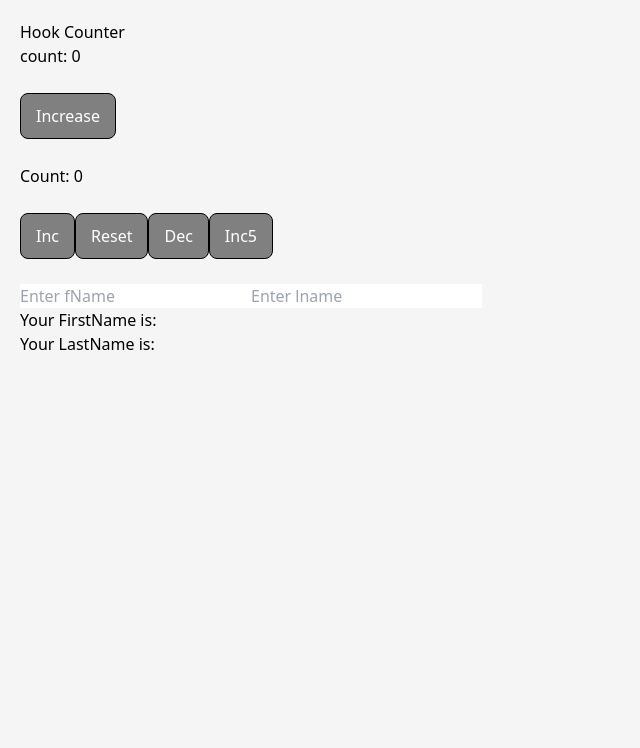
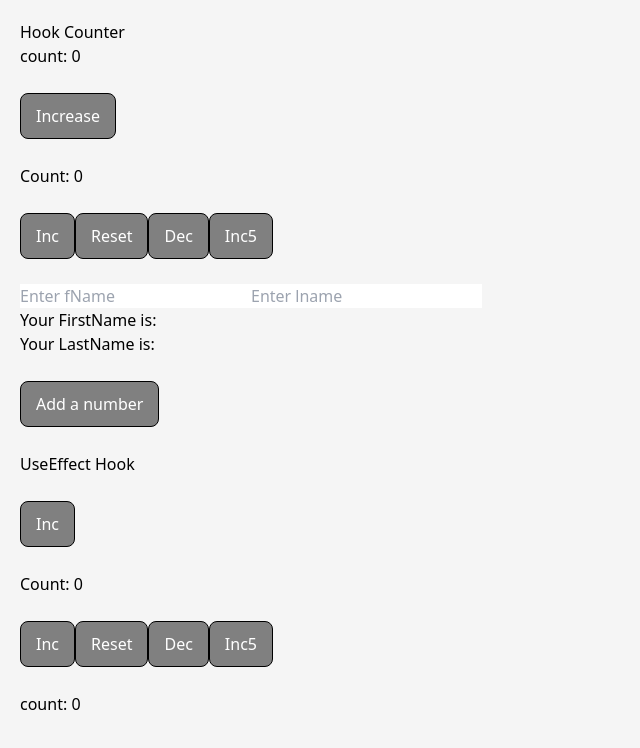
Before and after one commit to Omid-Sargazi/react-project, a React (Create React App) app: page / in a window 1280 px wide. Shown: the top 748 px of the page, without its empty margins (0-640 px from the left). Built offline with nearby package versions, Linux system fonts and the light colour scheme.

Commit message:
React Hooks useEffect after render

```diff
--- a/src/App.js
+++ b/src/App.js
@@ -87,6 +87,8 @@ import React from "react";
 import "./App.css";
 import HookCounterTwo from "./Components/HookCounterTwo";
 import HookCounterThree from "./Components/HookCounterThree";
+import HookCOunFour from "./Components/HookCOunFour";
+import HookCounterone from "./Components/UseEffects/HookCounterone";
 export const UserContext = React.createContext();
 export const ChannelContext = React.createContext();
 
@@ -121,6 +123,8 @@ const App = () => {
       <HookCounter />
       <HookCounterTwo />
       <HookCounterThree />
+      <HookCOunFour />
+      <HookCounterone />
     </div>
   );
 };
--- /dev/null
+++ b/src/Components/HookCOunFour.js
@@ -0,0 +1,25 @@
+import React, { useState } from "react";
+
+export default function HookCOunFour() {
+  const [items, setItems] = useState([]);
+
+  const addItem = () => {
+    setItems([
+      ...items,
+      {
+        id: items.length,
+        value: Math.floor(Math.random() * 10) + 10,
+      },
+    ]);
+  };
+  return (
+    <div>
+      <button onClick={addItem}>Add a number</button>
+      <ul>
+        {items.map((item) => (
+          <li key={item.id}>{item.value}</li>
+        ))}
+      </ul>
+    </div>
+  );
+}
--- /dev/null
+++ b/src/Components/UseEffects/HookCounterone.js
@@ -0,0 +1,20 @@
+import React from "react";
+import { useState, useEffect } from "react";
+import HookCounterTwo from "../HookCounterTwo";
+
+export default function HookCounterone() {
+  const [count, setCOunt] = useState(0);
+
+  useEffect(() => {
+    document.title = `You clicked ${count}`;
+  });
+
+  return (
+    <div>
+      <h2>UseEffect Hook</h2>
+      <button onClick={() => setCOunt(count + 1)}>Inc</button>
+      <HookCounterTwo />
+      <h1>count: {count}</h1>
+    </div>
+  );
+}
```
